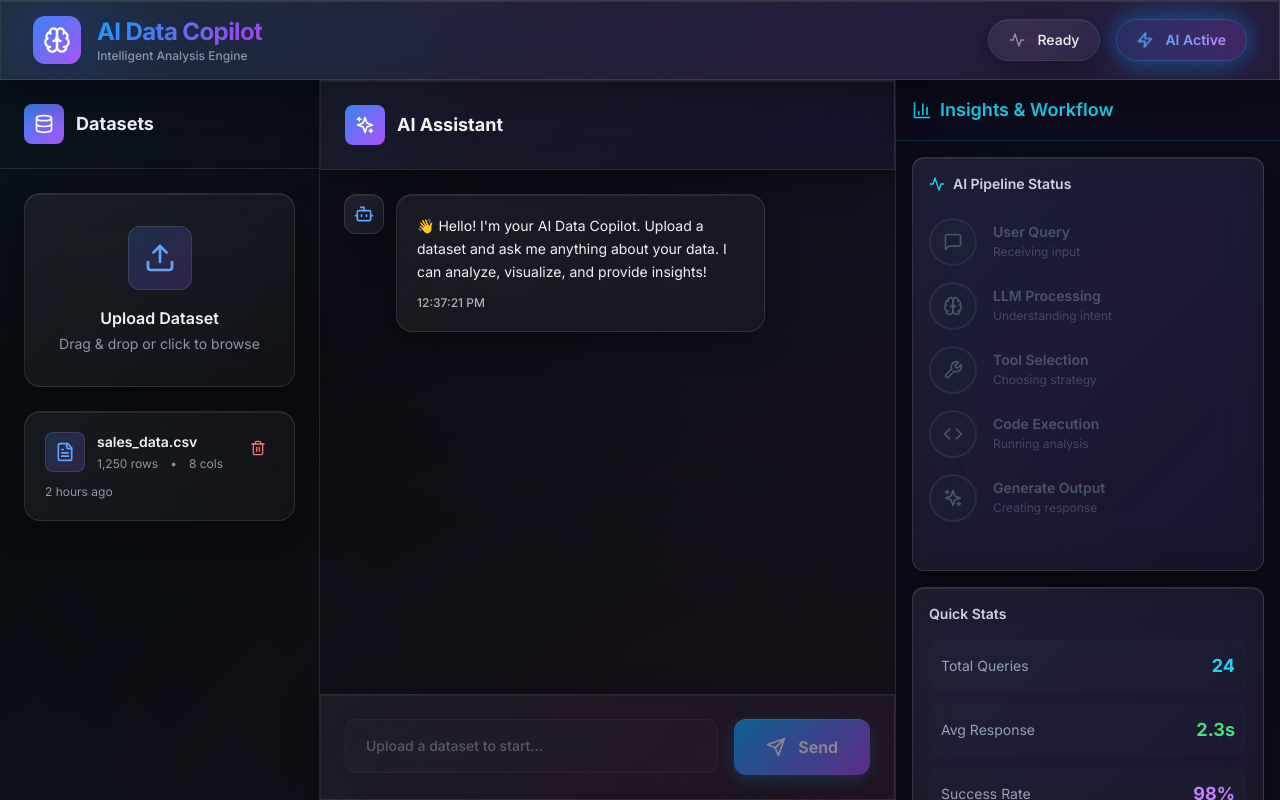
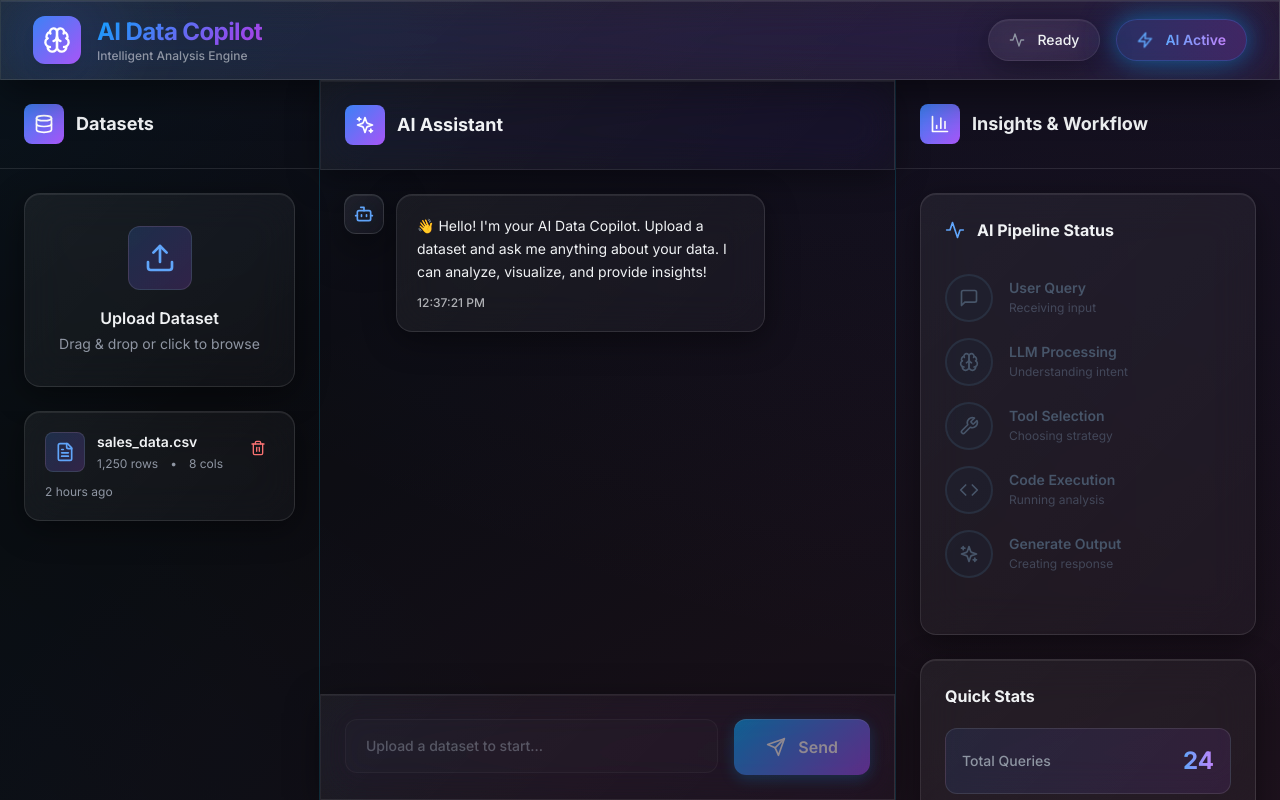
Before and after one commit to Prajwal0422/AI-Copilot-for-Data-Analysis, a Next.js app in the folder frontend/: page / in a window 1280 px wide. Built offline with nearby package versions, Linux system fonts and the light colour scheme.

Commit message:
style: redesign InsightsPanel with premium gradient cards and better visual hierarchy

```diff
--- a/frontend/components/InsightsPanel.tsx
+++ b/frontend/components/InsightsPanel.tsx
@@ -20,22 +20,24 @@ export default function InsightsPanel({
   currentStep = 0
 }: InsightsPanelProps) {
   return (
-    <div className="h-full flex flex-col bg-slate-950/50">
+    <div className="h-full flex flex-col bg-black/10">
       {/* Header */}
-      <div className="p-4 border-b border-cyan-500/20">
-        <h2 className="text-lg font-semibold text-cyan-400 flex items-center gap-2">
-          <BarChart3 className="w-5 h-5" />
-          Insights & Workflow
+      <div className="p-6 border-b border-white/10">
+        <h2 className="text-lg font-bold text-foreground flex items-center gap-3">
+          <div className="w-10 h-10 rounded-lg bg-gradient-to-br from-blue-500 to-purple-500 flex items-center justify-center">
+            <BarChart3 className="w-5 h-5 text-white" />
+          </div>
+          <span>Insights & Workflow</span>
         </h2>
       </div>
 
-      <div className="flex-1 overflow-y-auto p-4 space-y-4">
+      <div className="flex-1 overflow-y-auto p-6 space-y-6">
         {/* AI Workflow Visualization - ENHANCED */}
-        <div className="glass-strong rounded-xl p-4 border border-cyan-500/20 relative overflow-hidden">
+        <div className="card-premium rounded-2xl p-6 relative overflow-hidden">
           {/* Animated background gradient */}
           {isProcessing && (
             <motion.div
-              className="absolute inset-0 bg-gradient-to-br from-cyan-500/5 via-purple-500/5 to-pink-500/5"
+              className="absolute inset-0 bg-gradient-to-br from-blue-500/5 via-purple-500/5 to-pink-500/5"
               animate={{
                 opacity: [0.3, 0.6, 0.3],
               }}
@@ -46,14 +48,14 @@ export default function InsightsPanel({
             />
           )}
 
-          <h3 className="text-sm font-semibold text-slate-300 mb-2 flex items-center gap-2 relative z-10">
-            <Activity className="w-4 h-4 text-cyan-400" />
-            AI Pipeline Status
+          <h3 className="text-base font-bold text-foreground mb-4 flex items-center gap-3 relative z-10">
+            <Activity className="w-5 h-5 text-blue-400" />
+            <span>AI Pipeline Status</span>
             {isProcessing && (
               <motion.span
                 animate={{ opacity: [0.5, 1, 0.5] }}
                 transition={{ duration: 1.5, repeat: Infinity }}
-                className="text-xs text-cyan-400 ml-auto"
+                className="text-sm text-blue-400 ml-auto font-medium"
               >
                 Processing...
               </motion.span>
@@ -69,36 +71,36 @@ export default function InsightsPanel({
         </div>
 
         {/* Quick Stats */}
-        <div className="glass-strong rounded-xl p-4 border border-cyan-500/20">
-          <h3 className="text-sm font-semibold text-slate-300 mb-4">
+        <div className="card-premium rounded-2xl p-6">
+          <h3 className="text-base font-bold text-foreground mb-5">
             Quick Stats
           </h3>
 
-          <div className="space-y-3">
-            <div className="flex items-center justify-between p-3 rounded-lg bg-slate-800/30">
-              <span className="text-sm text-slate-400">Total Queries</span>
-              <span className="text-lg font-bold text-cyan-400">24</span>
+          <div className="space-y-4">
+            <div className="flex items-center justify-between p-4 rounded-xl bg-gradient-to-r from-blue-500/10 to-purple-500/10 border border-white/10">
+              <span className="text-sm font-medium text-muted-foreground">Total Queries</span>
+              <span className="text-2xl font-bold bg-gradient-to-r from-blue-400 to-purple-400 bg-clip-text text-transparent">24</span>
             </div>
 
-            <div className="flex items-center justify-between p-3 rounded-lg bg-slate-800/30">
-              <span className="text-sm text-slate-400">Avg Response</span>
-              <span className="text-lg font-bold text-green-400">2.3s</span>
+            <div className="flex items-center justify-between p-4 rounded-xl bg-gradient-to-r from-green-500/10 to-emerald-500/10 border border-white/10">
+              <span className="text-sm font-medium text-muted-foreground">Avg Response</span>
+              <span className="text-2xl font-bold text-green-400">2.3s</span>
             </div>
 
-            <div className="flex items-center justify-between p-3 rounded-lg bg-slate-800/30">
-              <span className="text-sm text-slate-400">Success Rate</span>
-              <span className="text-lg font-bold text-purple-400">98%</span>
+            <div className="flex items-center justify-between p-4 rounded-xl bg-gradient-to-r from-purple-500/10 to-pink-500/10 border border-white/10">
+              <span className="text-sm font-medium text-muted-foreground">Success Rate</span>
+              <span className="text-2xl font-bold bg-gradient-to-r from-purple-400 to-pink-400 bg-clip-text text-transparent">98%</span>
             </div>
           </div>
         </div>
 
         {/* Suggested Actions */}
-        <div className="glass-strong rounded-xl p-4 border border-cyan-500/20">
-          <h3 className="text-sm font-semibold text-slate-300 mb-4">
+        <div className="card-premium rounded-2xl p-6">
+          <h3 className="text-base font-bold text-foreground mb-5">
             Suggested Actions
           </h3>
 
-          <div className="space-y-2">
+          <div className="space-y-3">
             {[
               "Show data summary",
               "Detect missing values",
@@ -109,13 +111,13 @@ export default function InsightsPanel({
                 key={index}
                 whileHover={{ scale: 1.02, x: 5 }}
                 whileTap={{ scale: 0.98 }}
-                className="w-full text-left p-3 rounded-lg bg-slate-800/30 hover:bg-cyan-500/10 border border-transparent hover:border-cyan-500/30 transition-all group"
+                className="w-full text-left p-4 rounded-xl bg-white/5 hover:bg-white/10 border border-white/10 hover:border-blue-500/30 transition-all group"
               >
                 <div className="flex items-center justify-between">
-                  <span className="text-sm text-slate-300 group-hover:text-cyan-400 transition-colors">
+                  <span className="text-sm font-medium text-foreground group-hover:text-blue-400 transition-colors">
                     {action}
                   </span>
-                  <ArrowRight className="w-4 h-4 text-slate-500 group-hover:text-cyan-400 transition-colors" />
+                  <ArrowRight className="w-4 h-4 text-muted-foreground group-hover:text-blue-400 transition-colors" />
                 </div>
               </motion.button>
             ))}
@@ -123,16 +125,16 @@ export default function InsightsPanel({
         </div>
 
         {/* Placeholder for Charts */}
-        <div className="glass-strong rounded-xl p-4 border border-cyan-500/20">
-          <h3 className="text-sm font-semibold text-slate-300 mb-4 flex items-center gap-2">
-            <PieChart className="w-4 h-4 text-cyan-400" />
-            Visualizations
+        <div className="card-premium rounded-2xl p-6">
+          <h3 className="text-base font-bold text-foreground mb-5 flex items-center gap-3">
+            <PieChart className="w-5 h-5 text-blue-400" />
+            <span>Visualizations</span>
           </h3>
 
-          <div className="h-48 rounded-lg bg-slate-800/30 border border-slate-700/50 flex items-center justify-center">
+          <div className="h-56 rounded-xl bg-gradient-to-br from-blue-500/5 to-purple-500/5 border border-white/10 flex items-center justify-center">
             <div className="text-center">
-              <BarChart3 className="w-12 h-12 text-slate-600 mx-auto mb-2" />
-              <p className="text-sm text-slate-500">
+              <BarChart3 className="w-16 h-16 text-muted-foreground mx-auto mb-3 opacity-50" />
+              <p className="text-sm text-muted-foreground font-medium">
                 Charts will appear here
               </p>
             </div>
```
